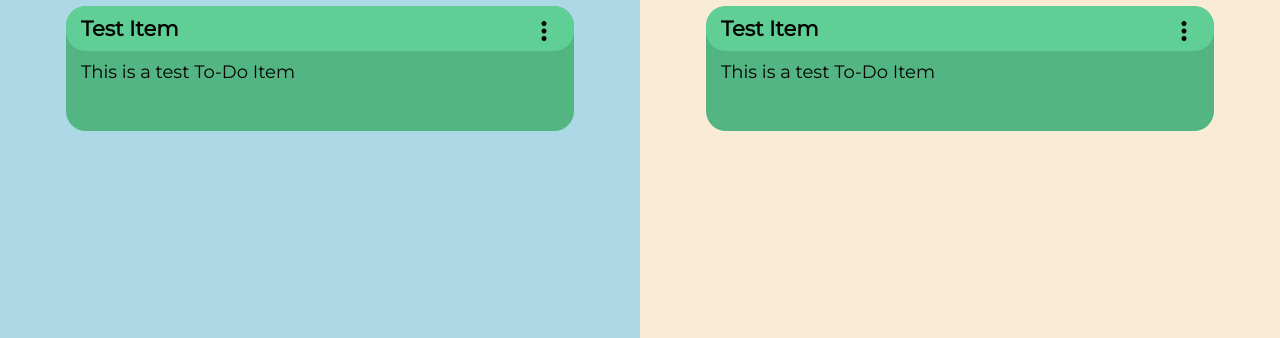
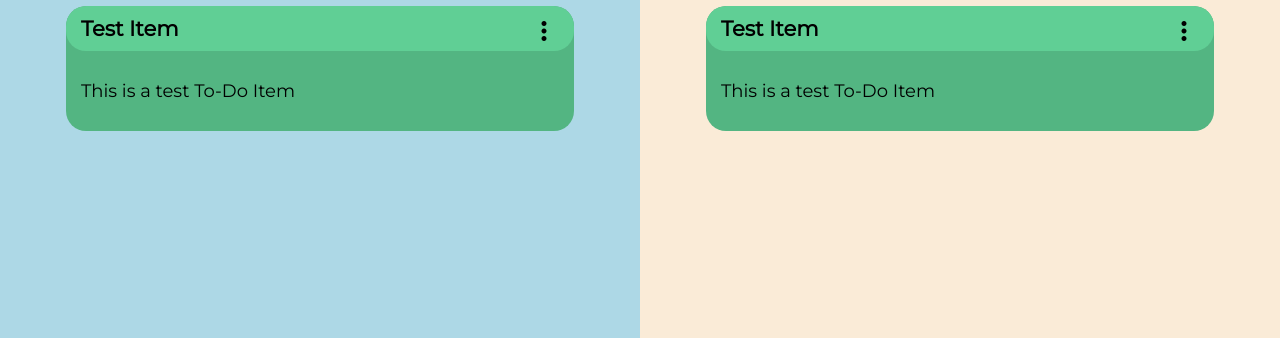
Before and after one commit to hxl1116/Flothe, a React app: page / in a window 1280 px wide. Shown: the part 69-407 px from the top of the page. Built offline with nearby package versions, Linux system fonts and the light colour scheme.

Commit message:
Centered <p> tags in Item display

```diff
--- a/resources/sass/partials/_item.sass
+++ b/resources/sass/partials/_item.sass
@@ -2,8 +2,11 @@ $item-primary: #60CF95
 $item-secondary: #53b582
 
 .item-group
+  display: flex
+  flex-flow: column nowrap
+  justify-content: space-between
+  position: relative
   background-color: $item-secondary
-  position: relative
   margin: 2px
   min-height: 125px
   border-radius: 20px
--- a/src/components/Item.js
+++ b/src/components/Item.js
@@ -1,4 +1,4 @@
-import React, {Component, Fragment} from 'react'
+import React, {Component} from 'react'
 import PropTypes from 'prop-types'
 
 class Item extends Component {
```
Also changed, not shown: public/css/style.css, 1 other file.
